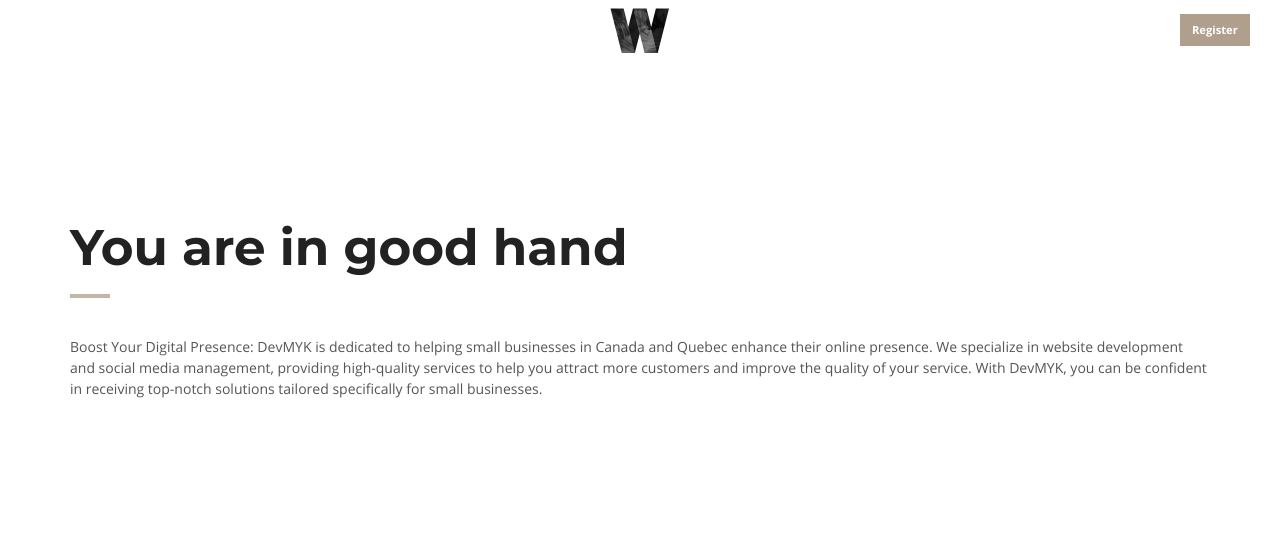
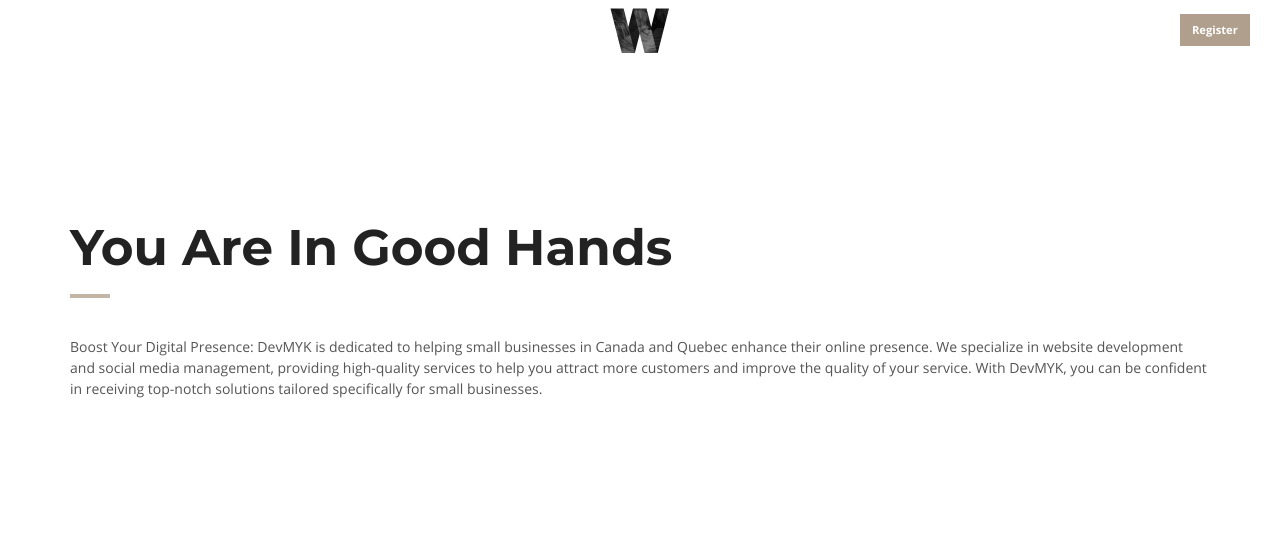
Before and after one commit to ykassabi/Devmyk_simple_page, a plain HTML site: page signup.html in a window 1280 px wide. Shown: the top 543 px of the page. Drawn offline with nearby package versions, Linux system fonts and the light colour scheme; some packages are replaced by stand-ins of ours.

Commit message:
add signup page

```diff
--- a/signup.html
+++ b/signup.html
@@ -44,7 +44,7 @@
             <div class="row">
                 <div class="col-md mb-50">
                     <h4 class="text-primary"></h4>
-                    <h2 class=""><strong>You are in good hand</strong></h2>
+                    <h2 class=""><strong>You Are In Good Hands</strong></h2>
                     <svg height="20" viewBox="0 0 40 20" width="40" xmlns="http://www.w3.org/2000/svg"
                          class="mb-30 svg-primary">
                         <path d="m0 8h40v4h-40z" fill-rule="evenodd"></path>
```
